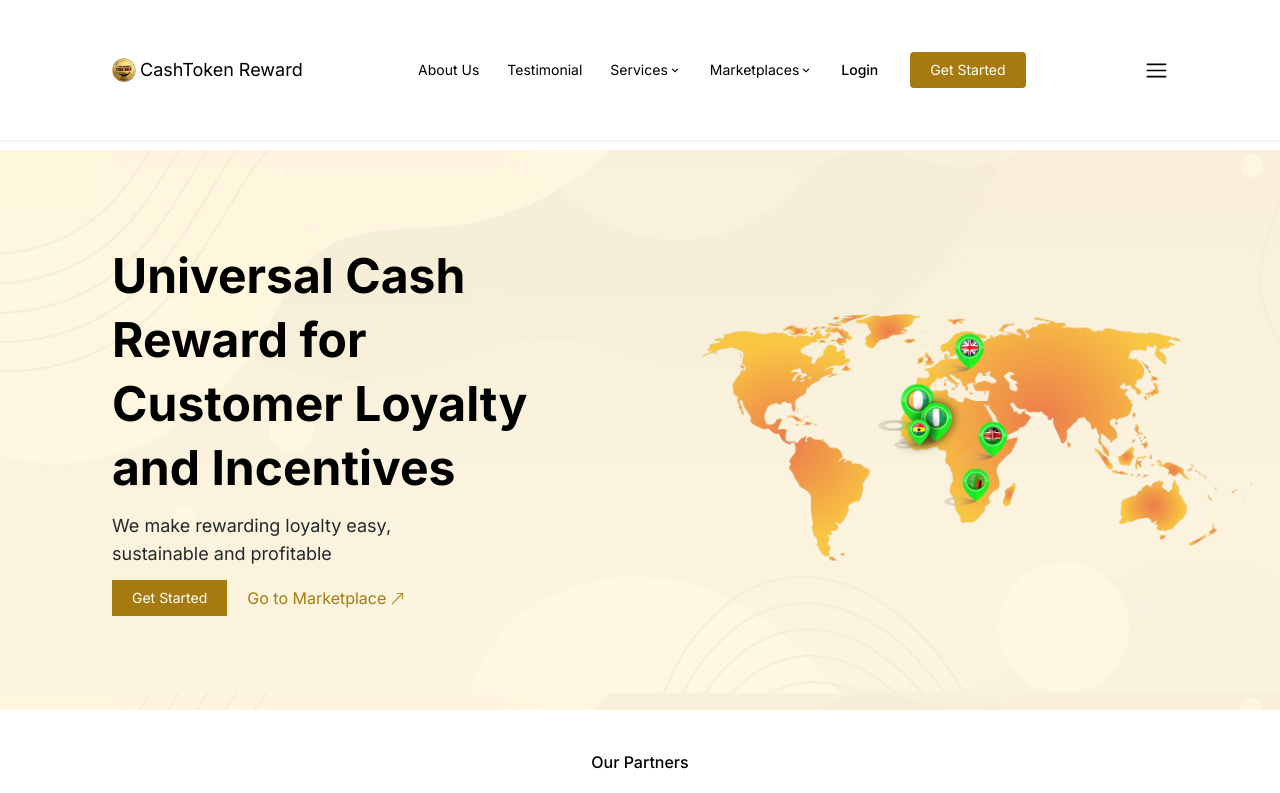
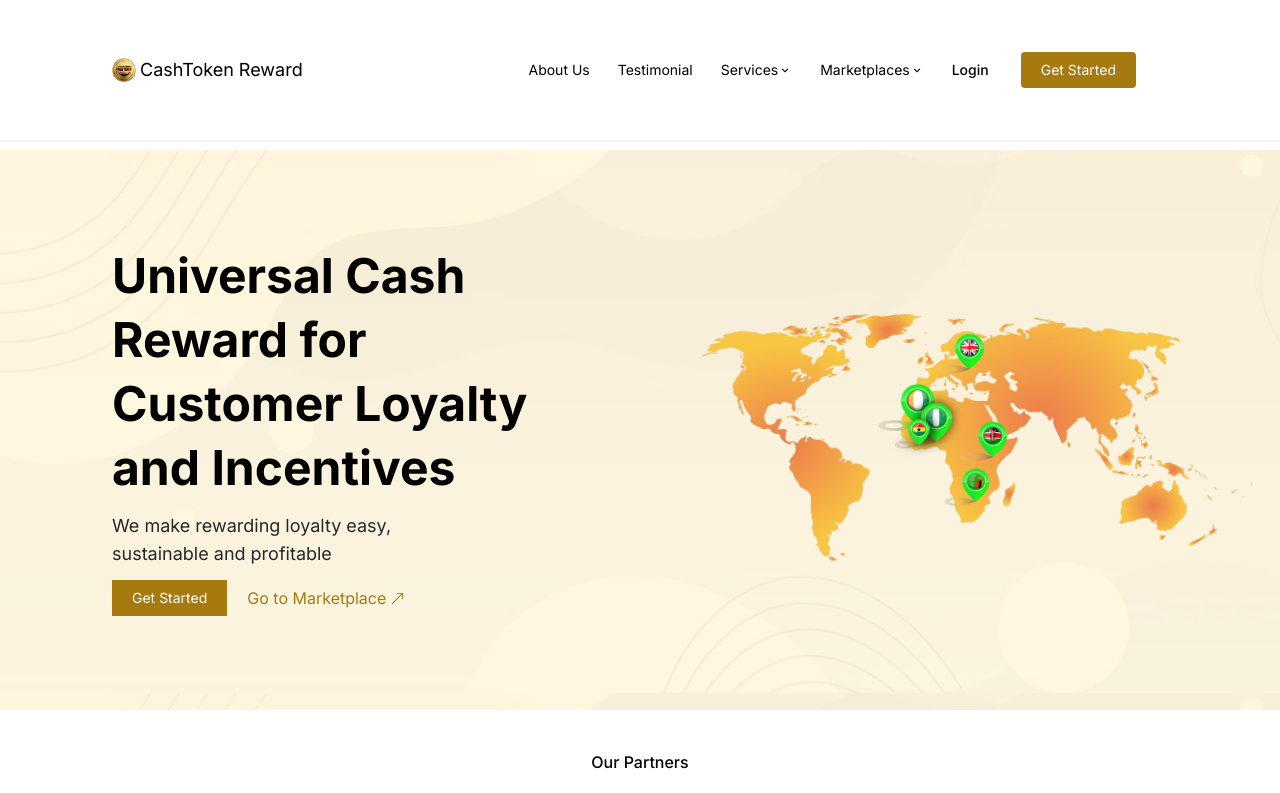
Before and after one commit to OdebisiidowuSolomon/CashToken-Web-Site, a Next.js app: page / in a window 1280 px wide. Shown: the top 793 px of the page. Built offline with nearby package versions, Linux system fonts and the light colour scheme.

Commit message:
fixed navbar hamburger error

```diff
--- a/app/components/navbar/Navbar.tsx
+++ b/app/components/navbar/Navbar.tsx
@@ -24,7 +24,7 @@ function Navbar({ path }: { path: string }) {
         <div className="hidden md:block">
           <NavLinks path={path} />
         </div>
-        <div onClick={handlePress}>
+        <div onClick={handlePress} className="block md:hidden">
           {!isExpand ? <RxHamburgerMenu size={23} /> : <GrClose size={23} />}
         </div>
       </div>
```
